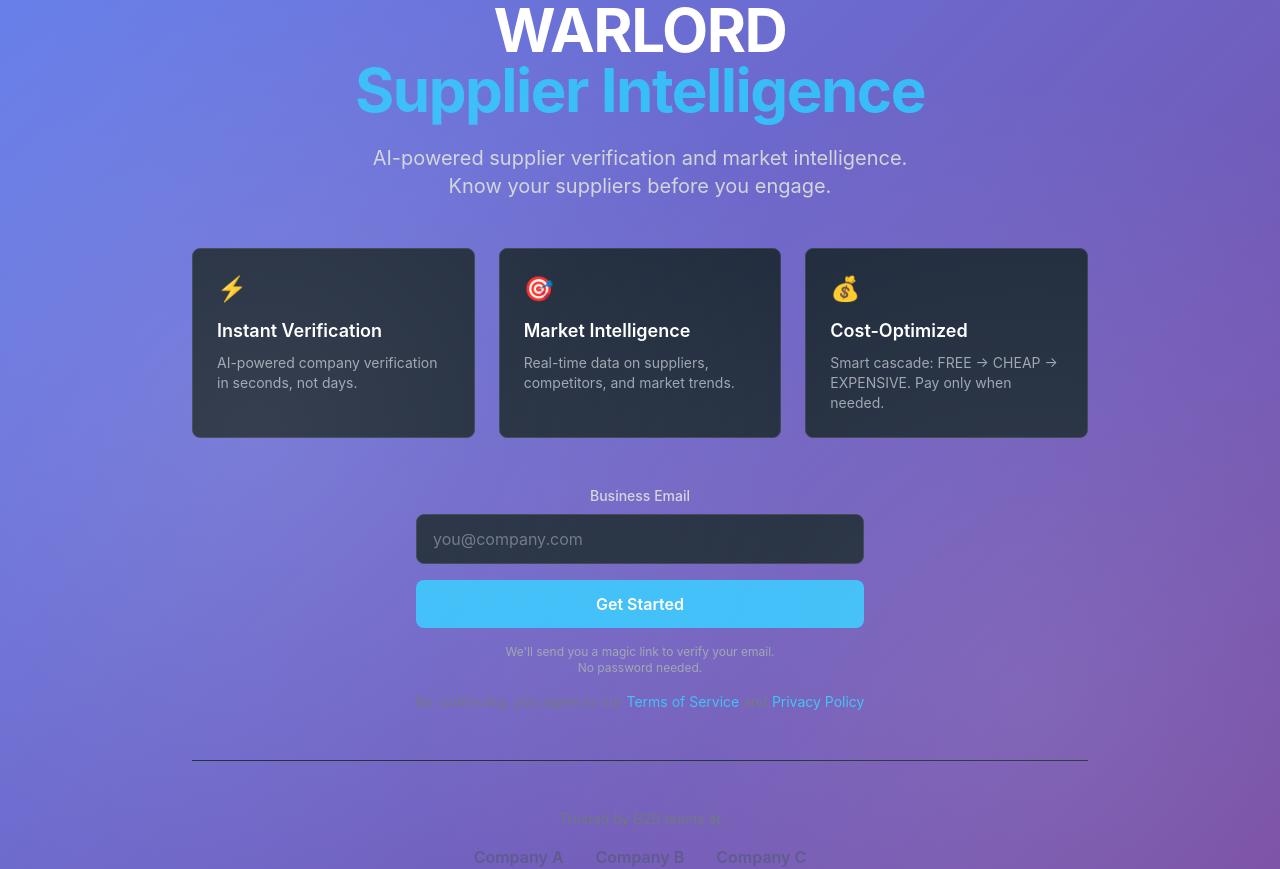
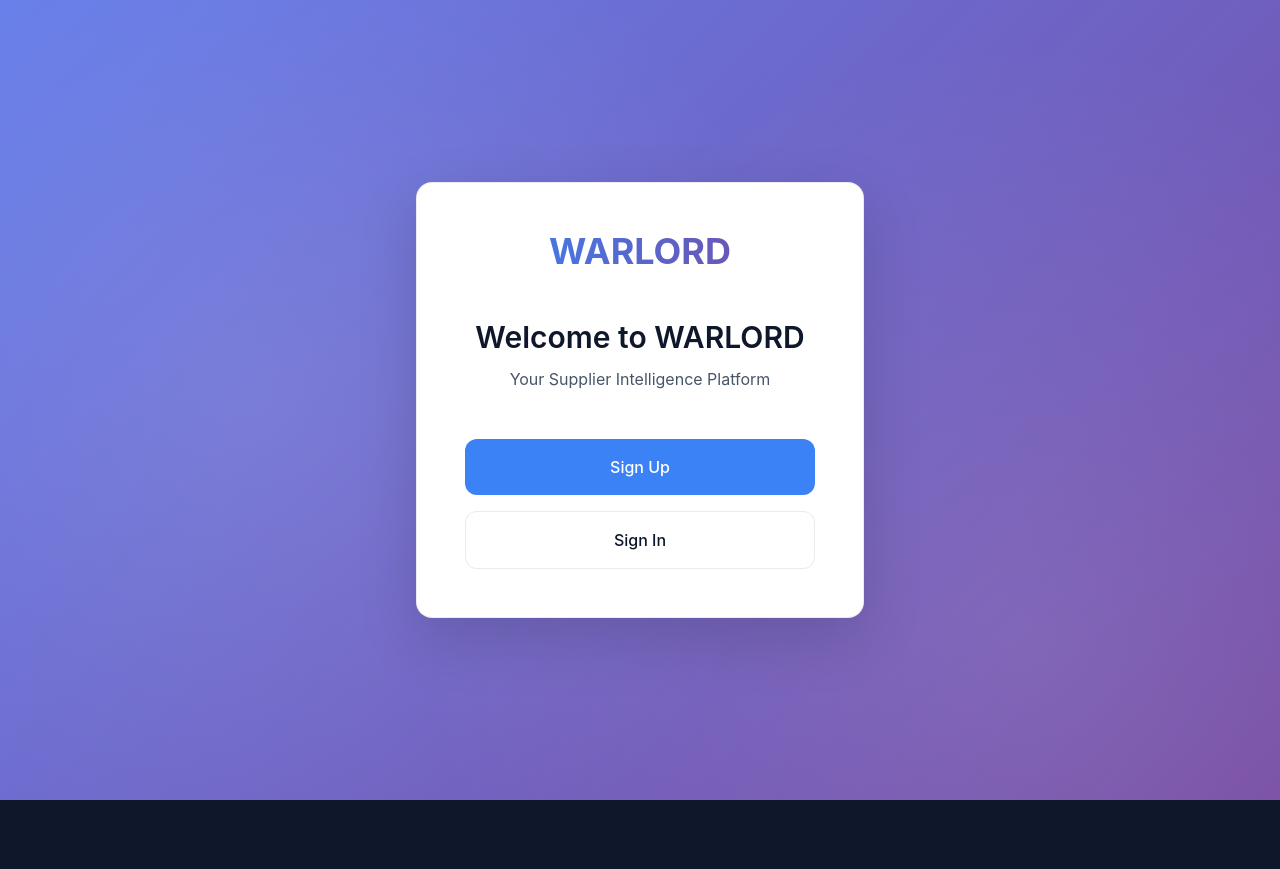
Before and after one commit to GGGP-Test/warlord-platform, a Next.js app: page / in a window 1280 px wide. After the commit the page ends 800 px from the top, so only its background shows below. Built offline with nearby package versions, Linux system fonts and the light colour scheme; no server answers.

Commit message:
Create auth landing page with Stripe-ish design

```diff
--- a/app/page.tsx
+++ b/app/page.tsx
@@ -1,89 +1,89 @@
 'use client';
 
-import { useState } from 'react';
 import { useRouter } from 'next/navigation';
-import EmailForm from '@/components/EmailForm';
+import { useEffect } from 'react';
 
-export default function LandingPage() {
+export default function AuthLanding() {
   const router = useRouter();
-  const [submittedEmail, setSubmittedEmail] = useState<string | null>(null);
 
-  const handleEmailSuccess = (email: string) => {
-    setSubmittedEmail(email);
-    router.push(`/verify-email?email=${encodeURIComponent(email)}`);
-  };
+  useEffect(() => {
+    // Check if user is already authenticated
+    const token = localStorage.getItem('warlord_auth_token');
+    if (token) {
+      // User is authenticated, redirect to dashboard
+      router.push('/dashboard');
+    }
+  }, [router]);
 
   return (
-    <main className="min-h-screen flex flex-col items-center justify-center px-4">
-      <div className="max-w-4xl w-full space-y-12 text-center">
-        {/* Hero Section */}
-        <div className="space-y-6">
-          <h1 className="text-5xl md:text-6xl font-bold tracking-tight">
-            <span className="text-white">WARLORD</span>
-            <br />
-            <span className="text-warlord-accent">Supplier Intelligence</span>
+    <main className="min-h-screen flex items-center justify-center p-4">
+      <div className="glass-card w-full max-w-md p-12 animate-fadeIn">
+        {/* Logo */}
+        <div className="text-center mb-12">
+          <h1 className="text-4xl font-bold bg-gradient-to-r from-[#3B82F6] to-[#764ba2] bg-clip-text text-transparent">
+            WARLORD
           </h1>
+        </div>
 
-          <p className="text-xl text-gray-300 max-w-2xl mx-auto">
-            AI-powered supplier verification and market intelligence.
-            <br />
-            Know your suppliers before you engage.
+        {/* Welcome Section */}
+        <div className="text-center mb-12">
+          <h2 className="text-3xl font-semibold mb-3" style={{ color: 'var(--text-primary)' }}>
+            Welcome to WARLORD
+          </h2>
+          <p className="text-base" style={{ color: 'var(--text-secondary)' }}>
+            Your Supplier Intelligence Platform
           </p>
         </div>
 
-        {/* Feature Highlights */}
-        <div className="grid md:grid-cols-3 gap-6 text-left">
-          <div className="bg-warlord-secondary border border-gray-700 rounded-lg p-6">
-            <div className="text-warlord-accent text-2xl mb-3">⚡</div>
-            <h3 className="text-lg font-semibold mb-2">Instant Verification</h3>
-            <p className="text-gray-400 text-sm">
-              AI-powered company verification in seconds, not days.
-            </p>
-          </div>
+        {/* Button Group */}
+        <div className="flex flex-col gap-4">
+          <button
+            onClick={() => router.push('/signup')}
+            className="btn-primary w-full py-4 px-6 rounded-xl text-base font-medium"
+          >
+            Sign Up
+          </button>
 
-          <div className="bg-warlord-secondary border border-gray-700 rounded-lg p-6">
-            <div className="text-warlord-accent text-2xl mb-3">🎯</div>
-            <h3 className="text-lg font-semibold mb-2">Market Intelligence</h3>
-            <p className="text-gray-400 text-sm">
-              Real-time data on suppliers, competitors, and market trends.
-            </p>
-          </div>
-
-          <div className="bg-warlord-secondary border border-gray-700 rounded-lg p-6">
-            <div className="text-warlord-accent text-2xl mb-3">💰</div>
-            <h3 className="text-lg font-semibold mb-2">Cost-Optimized</h3>
-            <p className="text-gray-400 text-sm">
-              Smart cascade: FREE → CHEAP → EXPENSIVE. Pay only when needed.
-            </p>
-          </div>
-        </div>
-
-        {/* Email Form */}
-        <div className="flex flex-col items-center space-y-4">
-          <EmailForm onSuccess={handleEmailSuccess} />
-
-          <p className="text-sm text-gray-500">
-            By continuing, you agree to our{' '}
-            <a href="/terms" className="text-warlord-accent hover:underline">
-              Terms of Service
-            </a>{' '}
-            and{' '}
-            <a href="/privacy" className="text-warlord-accent hover:underline">
-              Privacy Policy
-            </a>
-          </p>
-        </div>
-
-        {/* Social Proof Placeholder */}
-        <div className="pt-12 border-t border-gray-800">
-          <p className="text-sm text-gray-500 mb-4">Trusted by B2B teams at</p>
-          <div className="flex justify-center items-center space-x-8 opacity-50">
-            <div className="text-gray-600 font-semibold">Company A</div>
-            <div className="text-gray-600 font-semibold">Company B</div>
-            <div className="text-gray-600 font-semibold">Company C</div>
-          </div>
+          <button
+            onClick={() => router.push('/login')}
+            className="w-full py-4 px-6 rounded-xl text-base font-medium transition-all"
+            style={{
+              background: 'var(--bg-elevated)',
+              color: 'var(--text-primary)',
+              border: '1px solid var(--border)',
+            }}
+            onMouseOver={(e) => {
+              e.currentTarget.style.background = 'var(--surface-hover)';
+              e.currentTarget.style.borderColor = 'var(--border-focus)';
+              e.currentTarget.style.transform = 'translateY(-1px)';
+            }}
+            onMouseOut={(e) => {
+              e.currentTarget.style.background = 'var(--bg-elevated)';
+              e.currentTarget.style.borderColor = 'var(--border)';
+              e.currentTarget.style.transform = 'translateY(0)';
+            }}
+          >
+            Sign In
+          </button>
         </div>
       </div>
+
+      <style jsx>{`
+        @keyframes fadeIn {
+          from {
+            opacity: 0;
+            transform: translateY(20px);
+          }
+          to {
+            opacity: 1;
+            transform: translateY(0);
+          }
+        }
+
+        .animate-fadeIn {
+          animation: fadeIn 0.5s cubic-bezier(0.4, 0, 0.2, 1);
+        }
+      `}</style>
     </main>
   );
 }
```
